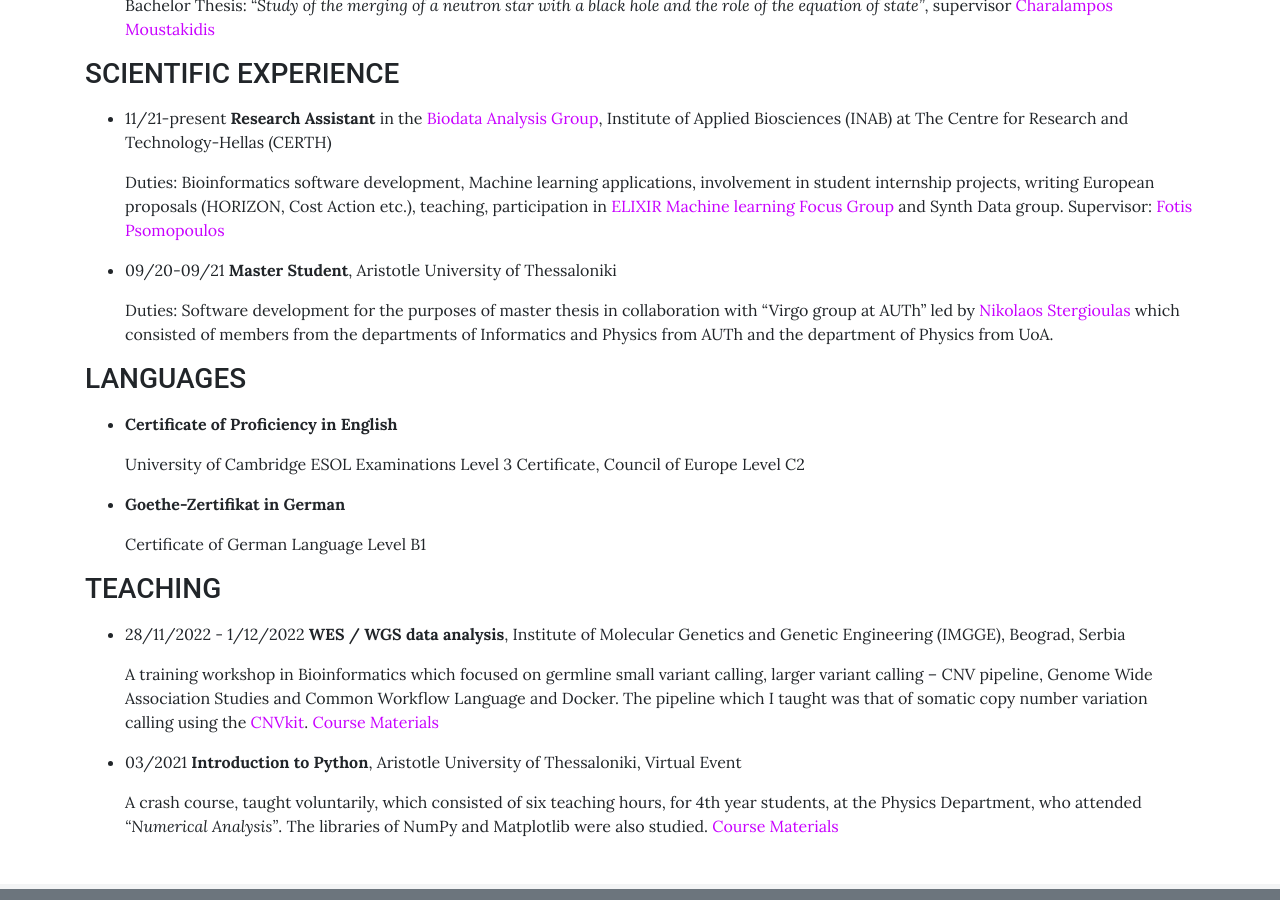
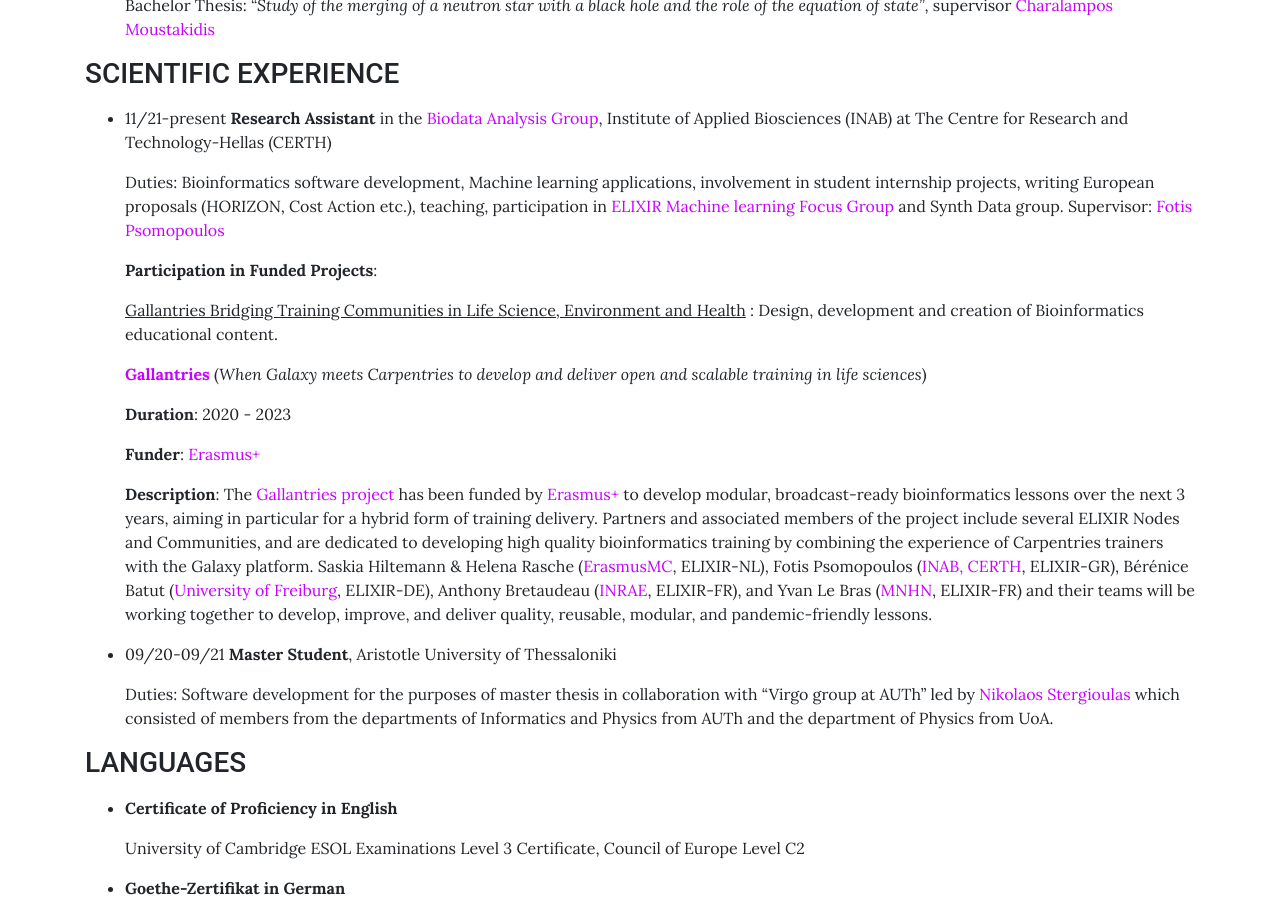
Before and after one commit to sfragkoul/sfragkoul.github.io, a Jekyll site: the page built from pages/CV.md, in a window 1280 px wide and 900 px high, scrolled down 581 px. Built offline with Jekyll 4.4.1, drawn with Linux system fonts in a browser that asks for light colours.

Commit message:
Update CV.md

```diff
--- a/pages/CV.md
+++ b/pages/CV.md
@@ -30,6 +30,18 @@
 
    Duties: Bioinformatics software development, Machine learning applications, involvement in student internship projects, writing European proposals  (HORIZON, Cost Action etc.), teaching, participation in [ELIXIR Machine learning Focus Group](https://elixir-europe.org/focus-groups/machine-learning) and Synth Data group. Supervisor: [Fotis Psomopoulos](https://scholar.google.gr/citations?user=Fp0LAqsAAAAJ&hl=en)
 
+   **Participation in Funded Projects**:
+
+   <ins>Gallantries Bridging Training Communities in Life Science, Environment and Health</ins> : Design, development and creation of Bioinformatics educational content.
+
+     [**Gallantries**](https://gallantries.github.io/) (_When Galaxy meets Carpentries to develop and deliver open and scalable training in life sciences_)
+
+    **Duration**: 2020 - 2023
+
+   **Funder**: [Erasmus+](https://ec.europa.eu/programmes/erasmus-plus/node_en)
+
+    **Description**: The [Gallantries project](https://gallantries.github.io/) has been funded by [Erasmus+](https://ec.europa.eu/programmes/erasmus-plus/node_en) to develop modular, broadcast-ready bioinformatics lessons over the next 3 years, aiming in particular for a hybrid form of training delivery. Partners and associated members of the project include several ELIXIR Nodes and Communities, and are dedicated to developing high quality bioinformatics training by combining the experience of Carpentries trainers with the Galaxy platform. Saskia Hiltemann & Helena Rasche ([ErasmusMC](https://erasmusmc.nl/), ELIXIR-NL), Fotis Psomopoulos ([INAB, CERTH](https://inab.certh.gr/), ELIXIR-GR), Bérénice Batut ([University of Freiburg](https://uni-freiburg.de/), ELIXIR-DE), Anthony Bretaudeau ([INRAE](https://www.inrae.fr/en), ELIXIR-FR), and Yvan Le  Bras ([MNHN](https://www.mnhn.fr/en), ELIXIR-FR) and their teams will be working together to develop, improve, and deliver quality, reusable, modular, and pandemic-friendly lessons.
+
 
 - 09/20-09/21 	**Master Student**, Aristotle University of Thessaloniki
 
```
